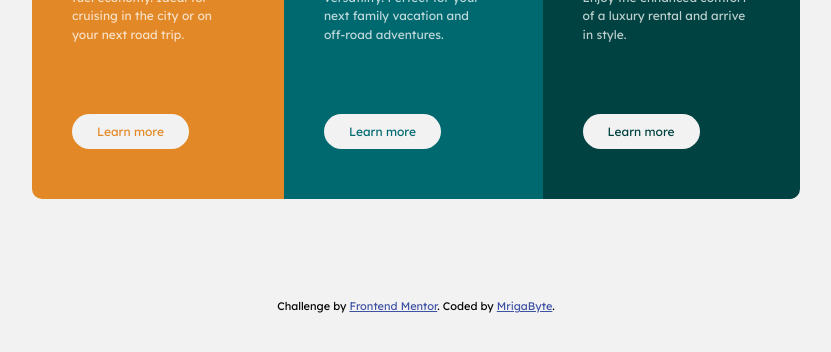
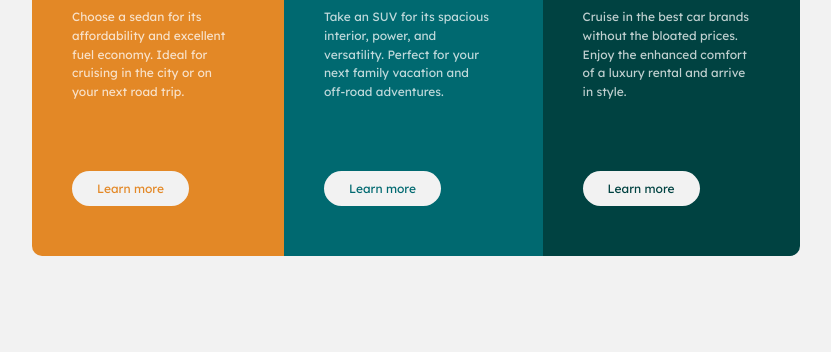
Before and after one commit to MrigaByte/3-column-preview-card-component_frontendmentor, a plain HTML site: page index.html in a window 1280 px wide. Shown: the part 362-714 px from the top of the page, without its empty margins (224-1055 px from the left). Drawn offline with Linux system fonts and the light colour scheme.

Commit message:
Add files via upload

```diff
--- a/index.html
+++ b/index.html
@@ -47,10 +47,6 @@
           </a>
       </div>
     </div>
-    <div class="attribution">
-      Challenge by <a href="https://www.frontendmentor.io?ref=challenge" target="_blank">Frontend Mentor</a>.
-      Coded by <a href="#">MrigaByte</a>.
-    </div>
   </div>
   </div>
 </body>
```
